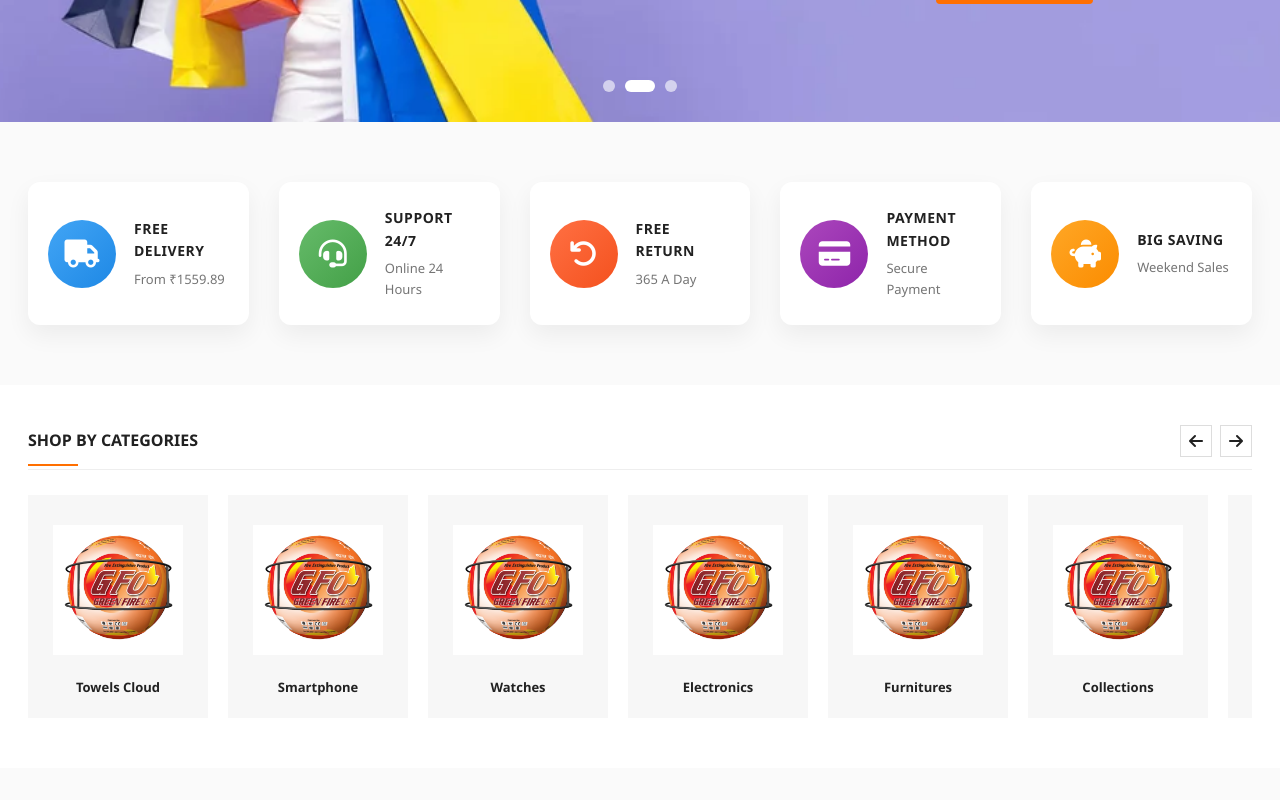
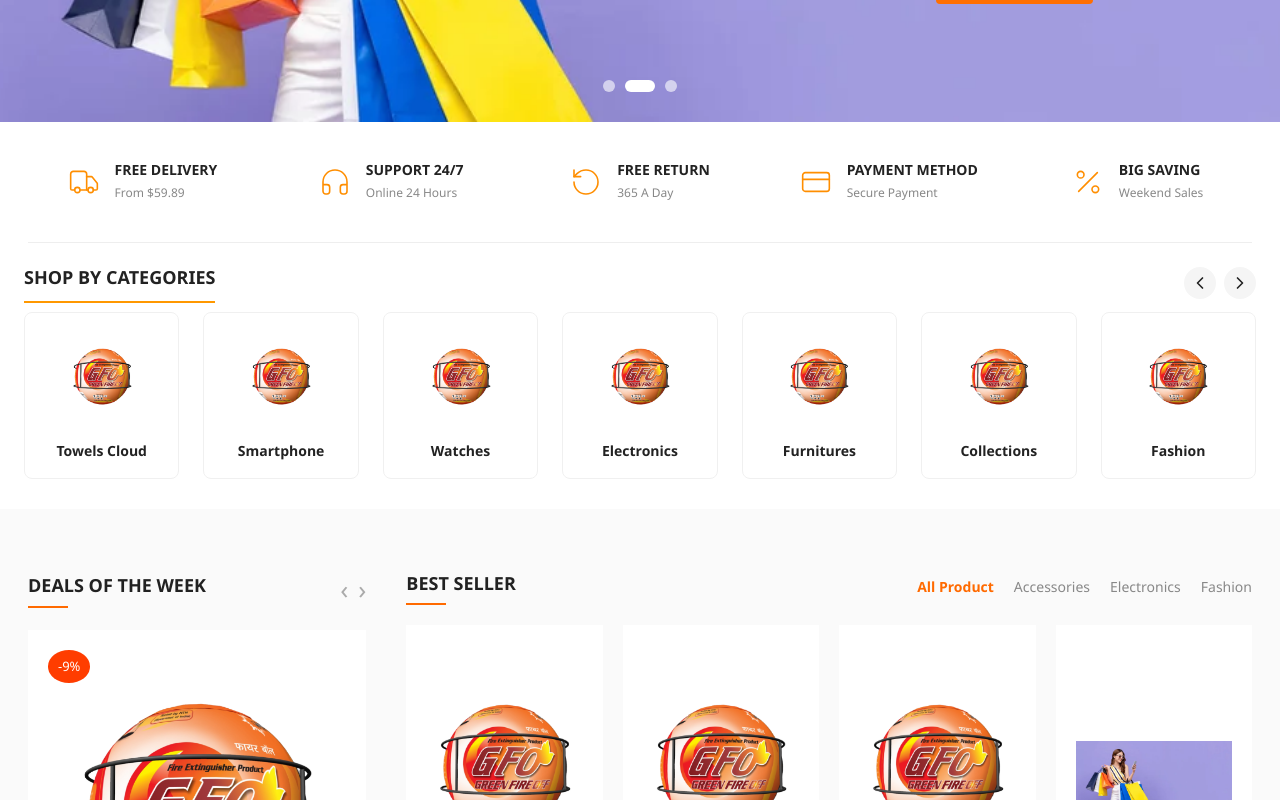
Before and after one commit to fullstackdevgfo-debug/e-commerce-marketplace, a Next.js app: page / in a window 1280 px wide. Shown: the part 600-1400 px from the top of the page. Built offline with nearby package versions, Linux system fonts and the light colour scheme.

Commit message:
update UI design of features and category sections

```diff
--- a/src/layout/index.js
+++ b/src/layout/index.js
@@ -7,6 +7,7 @@ import "@/styles/features.css";
 import "@/styles/blogSection.css";
 import "@/styles/brandSection.css";
 import "@/styles/featureProduct.css";
+import "@/styles/categories.css";
 
 export const Layout = ({ children }) => {
   return (
--- a/src/sections/categories/index.js
+++ b/src/sections/categories/index.js
@@ -1,6 +1,12 @@
 "use client";
+
+import { ChevronLeft, ChevronRight } from "lucide-react";
 import { useRef } from "react";
-import "../../styles/categories.css";
+import { Swiper, SwiperSlide } from "swiper/react";
+import { Navigation, Autoplay } from "swiper/modules";
+
+// Import Swiper styles
+import "swiper/css";
 
 const categories = [
   { title: "Towels Cloud", img: "/GFO-Fireball.png" },
@@ -19,47 +25,65 @@ const categories = [
   { title: "Fashion", img: "/GFO-Fireball.png" },
 ];
 
-export default function Categories() {
-  const sliderRef = useRef(null);
-
-  const slideLeft = () => {
-    sliderRef.current.scrollBy({
-      left: -300,
-      behavior: "smooth",
-    });
-  };
-
-  const slideRight = () => {
-    sliderRef.current.scrollBy({
-      left: 300,
-      behavior: "smooth",
-    });
-  };
+const Categories = () => {
+  const swiperRef = useRef(null);
 
   return (
-    <section className="shop-category">
-      <div className="container">
-        {/* Header */}
-        <div className="section-header">
-          <h2>SHOP BY CATEGORIES</h2>
-          <div className="nav-arrows">
-            <i className="fa-solid fa-arrow-left" onClick={slideLeft}></i>
-            <i className="fa-solid fa-arrow-right" onClick={slideRight}></i>
+    <div className="container mx-auto py-8 px-4">
+      <div className="flex items-center justify-between mb-6">
+        <h3 className="emarket-section-title">Shop by Categories</h3>
+        <div className="flex gap-2">
+          <button
+            className="emarket-carousel-nav"
+            onClick={() => swiperRef.current?.swiper.slidePrev()}
+          >
+            <ChevronLeft className="w-5 h-5" />
+          </button>
+          <button
+            className="emarket-carousel-nav"
+            onClick={() => swiperRef.current?.swiper.slideNext()}
+          >
+            <ChevronRight className="w-5 h-5" />
+          </button>
         </div>
       </div>
 
-        {/* Slider */}
-        <div className="category-slider" ref={sliderRef}>
-          {categories.map((item, i) => (
-            <div className="category-box" key={i}>
-              <div className="category-img">
-                <img src={item.img} alt={item.title} />
+      <div className="emarket-category-slider">
+        <Swiper
+          ref={swiperRef}
+          modules={[Navigation, Autoplay]}
+          spaceBetween={24}
+          slidesPerView={7}
+          loop={true}
+          autoplay={false}
+          breakpoints={{
+            320: { slidesPerView: 2, spaceBetween: 15 },
+            480: { slidesPerView: 3, spaceBetween: 15 },
+            768: { slidesPerView: 5, spaceBetween: 20 },
+            1024: { slidesPerView: 6, spaceBetween: 24 },
+            1200: { slidesPerView: 7, spaceBetween: 24 },
+          }}
+        >
+          {categories.map((category, index) => (
+            <SwiperSlide key={index}>
+              <a href="#" className="emarket-category-card group">
+                <div className="category-image-wrapper">
+                  <img
+                    src={category.img}
+                    alt={category.title}
+                    className="transition-transform duration-300 group-hover:scale-105"
+                  />
                 </div>
-              <p>{item.title}</p>
-            </div>
+                <span className="group-hover:text-emarket-orange transition-colors">
+                  {category.title}
+                </span>
+              </a>
+            </SwiperSlide>
           ))}
+        </Swiper>
       </div>
     </div>
-    </section>
   );
-}
+};
+
+export default Categories;
--- a/src/sections/features/index.js
+++ b/src/sections/features/index.js
@@ -1,59 +1,35 @@
+import {
+  Truck,
+  Headphones,
+  RotateCcw,
+  CreditCard,
+  Percent,
+} from "lucide-react";
+
+const policies = [
+  { icon: Truck, title: "FREE DELIVERY", desc: "From $59.89" },
+  { icon: Headphones, title: "SUPPORT 24/7", desc: "Online 24 Hours" },
+  { icon: RotateCcw, title: "FREE RETURN", desc: "365 A Day" },
+  { icon: CreditCard, title: "PAYMENT METHOD", desc: "Secure Payment" },
+  { icon: Percent, title: "BIG SAVING", desc: "Weekend Sales" },
+];
+
 export const Features = () => {
   return (
-    <section className="features">
-      <div className="container">
-        <div className="features-grid">
-          <div className="feature-item">
-            <div className="feature-icon">
-              <i className="fas fa-truck"></i>
+    <div className="container mx-auto">
+      <div className="emarket-policy">
+        {policies.map((policy, index) => (
+          <div key={index} className="emarket-policy-item">
+            <div className="emarket-policy-icon">
+              <policy.icon size={32} strokeWidth={1.2} />
             </div>
-            <div className="feature-content">
-              <h3 className="feature-title">FREE DELIVERY</h3>
-              <p className="feature-text">From ₹1559.89</p>
+            <div>
+              <h4 className="emarket-policy-title">{policy.title}</h4>
+              <p className="emarket-policy-desc">{policy.desc}</p>
             </div>
           </div>
-
-          <div className="feature-item">
-            <div className="feature-icon">
-              <i className="fas fa-headset"></i>
-            </div>
-            <div className="feature-content">
-              <h3 className="feature-title">SUPPORT 24/7</h3>
-              <p className="feature-text">Online 24 Hours</p>
-            </div>
-          </div>
-
-          <div className="feature-item">
-            <div className="feature-icon">
-              <i className="fas fa-undo"></i>
-            </div>
-            <div className="feature-content">
-              <h3 className="feature-title">FREE RETURN</h3>
-              <p className="feature-text">365 A Day</p>
-            </div>
-          </div>
-
-          <div className="feature-item">
-            <div className="feature-icon">
-              <i className="fas fa-credit-card"></i>
-            </div>
-            <div className="feature-content">
-              <h3 className="feature-title">PAYMENT METHOD</h3>
-              <p className="feature-text">Secure Payment</p>
-            </div>
-          </div>
-
-          <div className="feature-item">
-            <div className="feature-icon">
-              <i className="fas fa-piggy-bank"></i>
-            </div>
-            <div className="feature-content">
-              <h3 className="feature-title">BIG SAVING</h3>
-              <p className="feature-text">Weekend Sales</p>
-            </div>
-          </div>
-        </div>
+        ))}
       </div>
-    </section>
+    </div>
   );
 };
--- a/src/styles/categories.css
+++ b/src/styles/categories.css
@@ -1,92 +1,72 @@
-.shop-category {
-  padding: 40px 0;
-  background: #fff;
+.emarket-category-slider {
+  padding: 10px 0;
 }
 
-.section-header {
-  display: flex;
-  justify-content: space-between;
-  align-items: center;
-  border-bottom: 1px solid #eee;
-  padding-bottom: 12px;
-  margin-bottom: 25px;
+.container.mx-auto.py-8.px-4 {
+  padding: 20px 24px;
 }
 
-.section-header h2 {
-  font-size: 16px;
-  font-weight: 700;
-  position: relative;
+.emarket-category-card {
+  display: flex;
+  flex-direction: column;
+  align-items: center;
+  text-align: center;
+  padding: 15px;
+  background: #fff;
+  border-radius: 8px;
+  border: 1px solid #f0f0f0;
+  transition: all 0.3s ease;
+  text-decoration: none;
+  color: #333;
 }
 
-.section-header h2::after {
-  content: "";
-  position: absolute;
-  left: 0;
-  bottom: -12px;
-  width: 50px;
-  height: 2px;
-  background: #ff6f00;
+.emarket-category-card:hover {
+  border-color: var(--primary-color, #ff8e00);
+  box-shadow: 0 4px 15px rgba(0, 0, 0, 0.05);
 }
 
-.nav-arrows i {
-  width: 32px;
-  height: 32px;
-  border: 1px solid #ddd;
-  display: inline-flex;
-  align-items: center;
-  justify-content: center;
-  margin-left: 8px;
-  cursor: pointer;
-  transition: 0.3s;
-}
-
-.nav-arrows i:hover {
-  background: #ff6f00;
-  color: #fff;
-  border-color: #ff6f00;
-}
-
-/* SLIDER */
-.category-slider {
-  display: flex;
-  gap: 20px;
-  overflow-x: auto;
-  scroll-behavior: smooth;
-  padding-bottom: 10px;
-}
-
-.category-slider::-webkit-scrollbar {
-  display: none;
-}
-
-.category-box {
-  min-width: 180px;
-  background: #f7f7f7;
-  padding: 20px;
-  text-align: center;
-  cursor: pointer;
-  transition: 0.3s;
-}
-
-.category-box:hover {
-  background: #fff;
-  box-shadow: 0 10px 25px rgba(0,0,0,0.08);
-}
-
-.category-img {
-  height: 150px;
+.category-image-wrapper {
+  width: 100px;
+  height: 100px;
   display: flex;
   align-items: center;
   justify-content: center;
+  margin-bottom: 12px;
+  /* background: #f9f9f9; */
+  border-radius: 50%;
+  padding: 15px;
+  transition: all 0.3s ease;
 }
 
-.category-img img {
-  max-height: 130px;
+/* .emarket-category-card:hover .category-image-wrapper {
+  background: #fff5e6;
+} */
+
+.category-image-wrapper img {
+  max-width: 100%;
+  max-height: 100%;
   object-fit: contain;
 }
 
-.category-box p {
-  margin-top: 12px;
-  font-size: 13px;
+.emarket-category-card span {
+  font-size: 14px;
   font-weight: 600;
+  color: #222;
+  transition: color 0.3s ease;
 }
+
+.emarket-category-card:hover span {
+  color: var(--primary-color, #ff8e00);
+}
+
+@media (max-width: 768px) {
+  .category-image-wrapper {
+    width: 80px;
+    height: 80px;
+    padding: 12px;
+  }
+
+  .emarket-category-card span {
+    font-size: 13px;
+  }
+}
--- a/src/styles/features.css
+++ b/src/styles/features.css
@@ -1,175 +1,67 @@
-/* ===== FEATURES SECTION ===== */
-.features {
-  padding: 60px 0;
-  background: #fafafa;
+/* ===== FEATURES / POLICY SECTION ===== */
+.emarket-policy {
+  display: flex;
+  justify-content: space-between;
+  align-items: center;
+  padding: 40px 0;
+  border-bottom: 1px solid #eee;
+  flex-wrap: wrap;
+  gap: 20px;
 }
 
-/* Grid */
-/* .features-grid {
-  display: grid;
-  grid-template-columns: repeat(auto-fit, minmax(230px, 1fr));
-  gap: 30px;
-} */
-.features-grid {
-  display: grid;
-  grid-template-columns: repeat(5, 1fr);
-  gap: 30px;
-}
-.feature-item {
-  min-width: 0;
-}
-
-
-/* Card */
-.feature-item {
-  display: flex;
-  align-items: center;
-  gap: 18px;
-  padding: 25px 20px;
-  background: #fff;
-  border-radius: 12px;
-  box-shadow: 0 10px 25px rgba(0, 0, 0, 0.06);
-  transition: all 0.3s ease;
-  position: relative;
-  overflow: hidden;
-}
-
-/* Top accent line */
-.feature-item::before {
-  content: "";
-  position: absolute;
-  top: 0;
-  left: 0;
-  height: 4px;
-  width: 100%;
-  background: linear-gradient(90deg, var(--primary-color), #ffb74d);
-  transform: scaleX(0);
-  transform-origin: left;
-  transition: transform 0.3s ease;
-}
-
-.feature-item:hover::before {
-  transform: scaleX(1);
-}
-
-.feature-item:hover {
-  transform: translateY(-6px);
-  box-shadow: 0 18px 40px rgba(0, 0, 0, 0.12);
-}
-
-/* Icon */
-.feature-icon {
-  width: 68px;
-  height: 68px;
-  border-radius: 50%;
-  background: linear-gradient(135deg, #ffb74d, var(--primary-color));
+.emarket-policy-item {
   display: flex;
   align-items: center;
   justify-content: center;
-  color: #fff;
-  font-size: 26px;
-  flex-shrink: 0;
-  transition: all 0.4s ease;
+  gap: 15px;
+  flex: 1;
+  min-width: 200px;
 }
 
-.feature-item:hover .feature-icon {
-  transform: rotate(-8deg) scale(1.08);
+.emarket-policy-icon {
+  color: #ff8e00;
+  flex-shrink: 0;
+  display: flex;
+  align-items: center;
+  justify-content: center;
 }
 
-/* Content */
-.feature-content {
-  flex: 1;
+.emarket-policy-title {
+  font-size: 14px;
+  font-weight: 700;
+  color: #222;
+  margin: 0;
+  line-height: 1.2;
 }
 
-.feature-title {
-  font-size: 14px;
-  font-weight: 700;
-  letter-spacing: 0.5px;
-  color: var(--text-dark);
-  margin-bottom: 6px;
-  text-transform: uppercase;
+.emarket-policy-desc {
+  font-size: 12px;
+  color: #888;
+  margin: 4px 0 0 0;
 }
 
-.feature-text {
-  font-size: 13px;
-  color: var(--text-light);
-}
-
-/* ===== MOBILE ===== */
+/* Responsive adjustments */
 @media (max-width: 1200px) {
-  .features-grid {
-    grid-template-columns: repeat(4, 1fr);
-  }
-}
-
-@media (max-width: 992px) {
-  .features-grid {
-    grid-template-columns: repeat(2, 1fr);
-  }
-}
-
-@media (max-width: 576px) {
-  .features-grid {
-    grid-template-columns: 1fr;
-  }
-}
-@media (max-width: 576px) {
-  .feature-item {
-    justify-content: center;
-    text-align: center;
-    flex-direction: column;
+  .emarket-policy-item {
+    min-width: calc(33.33% - 20px);
   }
 }
 
 @media (max-width: 768px) {
-  .features {
-    padding: 40px 0;
+  .emarket-policy {
+    padding: 30px 15px;
+    justify-content: center;
   }
 
-  .feature-item {
-    padding: 20px;
-  }
-
-  .feature-icon {
-    width: 60px;
-    height: 60px;
-    font-size: 24px;
+  .emarket-policy-item {
+    min-width: calc(50% - 20px);
   }
 }
 
-.features {
-  overflow: visible;
+@media (max-width: 480px) {
+  .emarket-policy-item {
+    min-width: 100%;
+    justify-content: flex-start;
+    padding-left: 20px;
+  }
 }
-
-
-.feature-icon {
-  width: 68px;
-  height: 68px;
-  border-radius: 50%;
-  display: flex;
-  align-items: center;
-  justify-content: center;
-  color: #fff;
-  font-size: 28px;
-  flex-shrink: 0;
-  transition: all 0.4s ease;
-}
-.feature-item:nth-child(1) .feature-icon {
-  background: linear-gradient(135deg, #42a5f5, #1e88e5);
-}
-
-.feature-item:nth-child(2) .feature-icon {
-  background: linear-gradient(135deg, #66bb6a, #43a047);
-}
-
-.feature-item:nth-child(3) .feature-icon {
-  background: linear-gradient(135deg, #ff7043, #f4511e);
-}
-
-.feature-item:nth-child(4) .feature-icon {
-  background: linear-gradient(135deg, #ab47bc, #8e24aa);
-}
-
-.feature-item:nth-child(5) .feature-icon {
-  background: linear-gradient(135deg, #ffa726, #fb8c00);
-}
```
Lines whose indentation alone changed are shown as unchanged.
